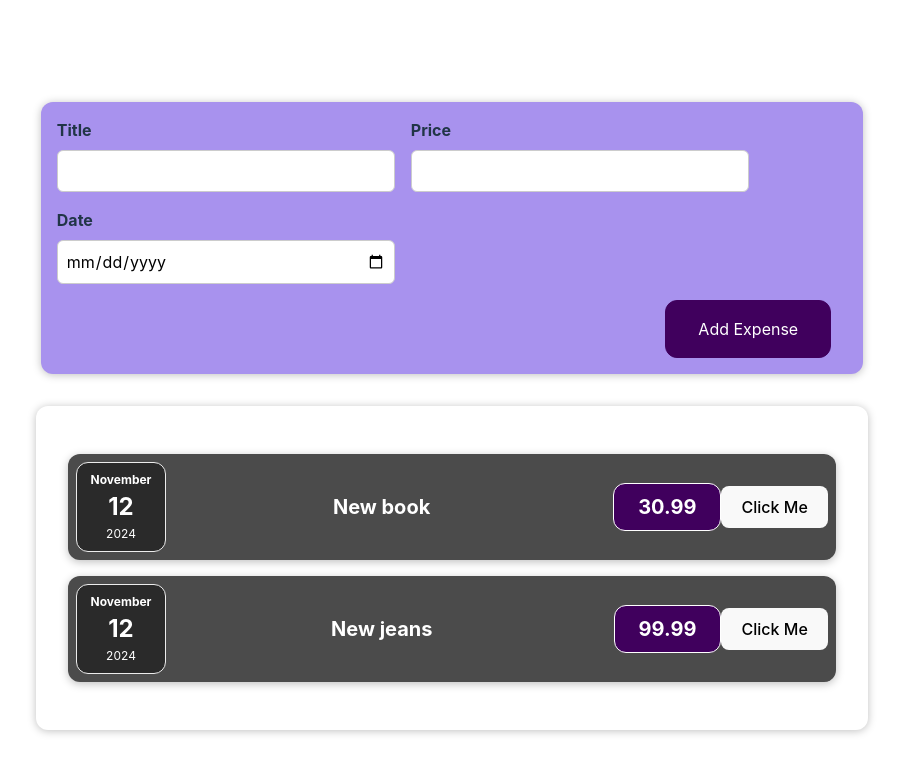
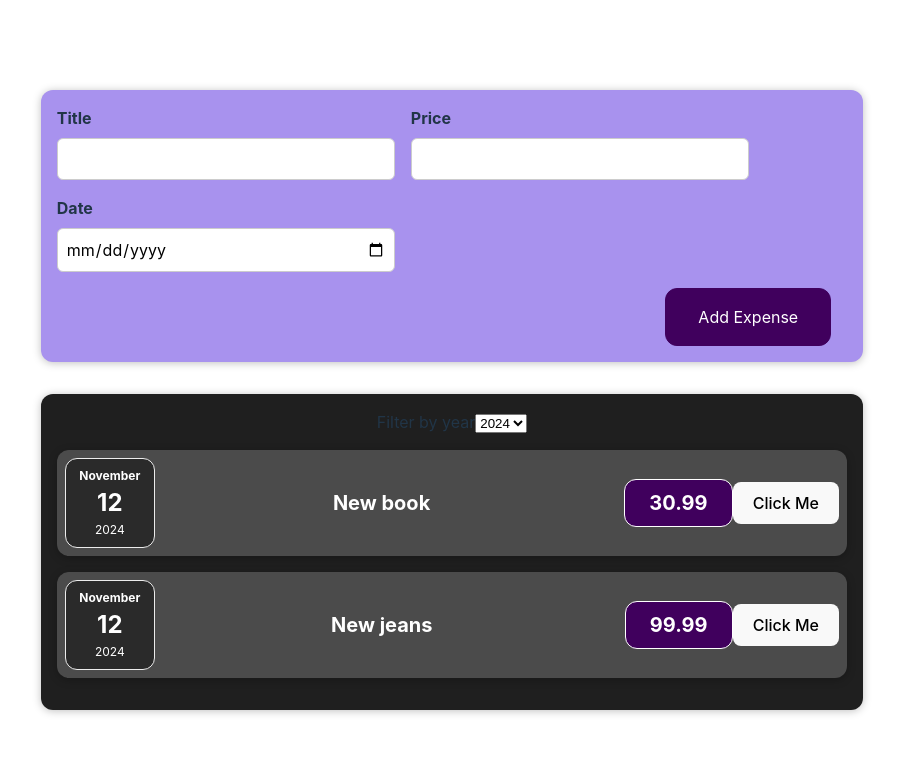
Before and after one commit to GreenBean0303/REACT, a React (Vite) app in the folder React/: page / in a window 1280 px wide. Shown: the top 774 px of the page, without its empty margins (188-1091 px from the left). Built offline with nearby package versions, Linux system fonts and the light colour scheme.

Commit message:
12. Ülesanne 4 - sisekomponendi andmete suunamine välikomponendile

```diff
--- a/React/src/components/Expenses/Expenses.jsx
+++ b/React/src/components/Expenses/Expenses.jsx
@@ -1,18 +1,25 @@
+import { useState } from 'react';
 import ExpenseItem from "./ExpenseItem.jsx";
-import "./ExpenseDate.css";
+import "./Expenses.css";
 import Card from "../UI/Card.jsx";
+import ExpensesFilter from "./ExpensesFilter.jsx";
 
 const Expenses = (props) => {
+    const [filteredYear, setFilteredYear] = useState("2024");
+
+    const filterChangeHandler = (selectedYear) => {
+        console.log("Selected Year:", selectedYear);
+        setFilteredYear(selectedYear);
+    };
+
     return (
         <Card className="expenses">
-          {props.expenses.map((expense, index) => (
-            <ExpenseItem
-              key={index}
-              data={expense}
-            />
-          ))}
+            <ExpensesFilter selected={filteredYear} onChangeFilter={filterChangeHandler} />
+            {props.expenses.map((expense, index) => (
+                <ExpenseItem key={index} data={expense} />
+            ))}
         </Card>
-      );
-    };
+    );
+};
 
-    export default Expenses;
+export default Expenses;
--- /dev/null
+++ b/React/src/components/Expenses/ExpensesFilter.css
@@ -0,0 +1,9 @@
+.expenses-list {
+    list-style: none;
+    padding: 0;
+}
+
+.expenses-list__fallback {
+    color: white;
+    text-align: center;
+}
--- /dev/null
+++ b/React/src/components/Expenses/ExpensesFilter.jsx
@@ -0,0 +1,25 @@
+import React from 'react';
+import './ExpensesFilter.css';
+
+const ExpensesFilter = (props) => {
+    const dropdownChangeHandler = (event) => {
+        props.onChangeFilter(event.target.value);
+    };
+
+
+
+    return (
+        <div className='expenses-filter'>
+            <div className='expenses-filter__control'>
+                <label>Filter by year</label>
+                <select value={props.selected} onChange={dropdownChangeHandler}>
+                    <option value='2023'>2023</option>
+                    <option value='2024'>2024</option>
+                    <option value='2025'>2025</option>
+                </select>
+            </div>
+        </div>
+    );
+};
+
+export default ExpensesFilter;
```
